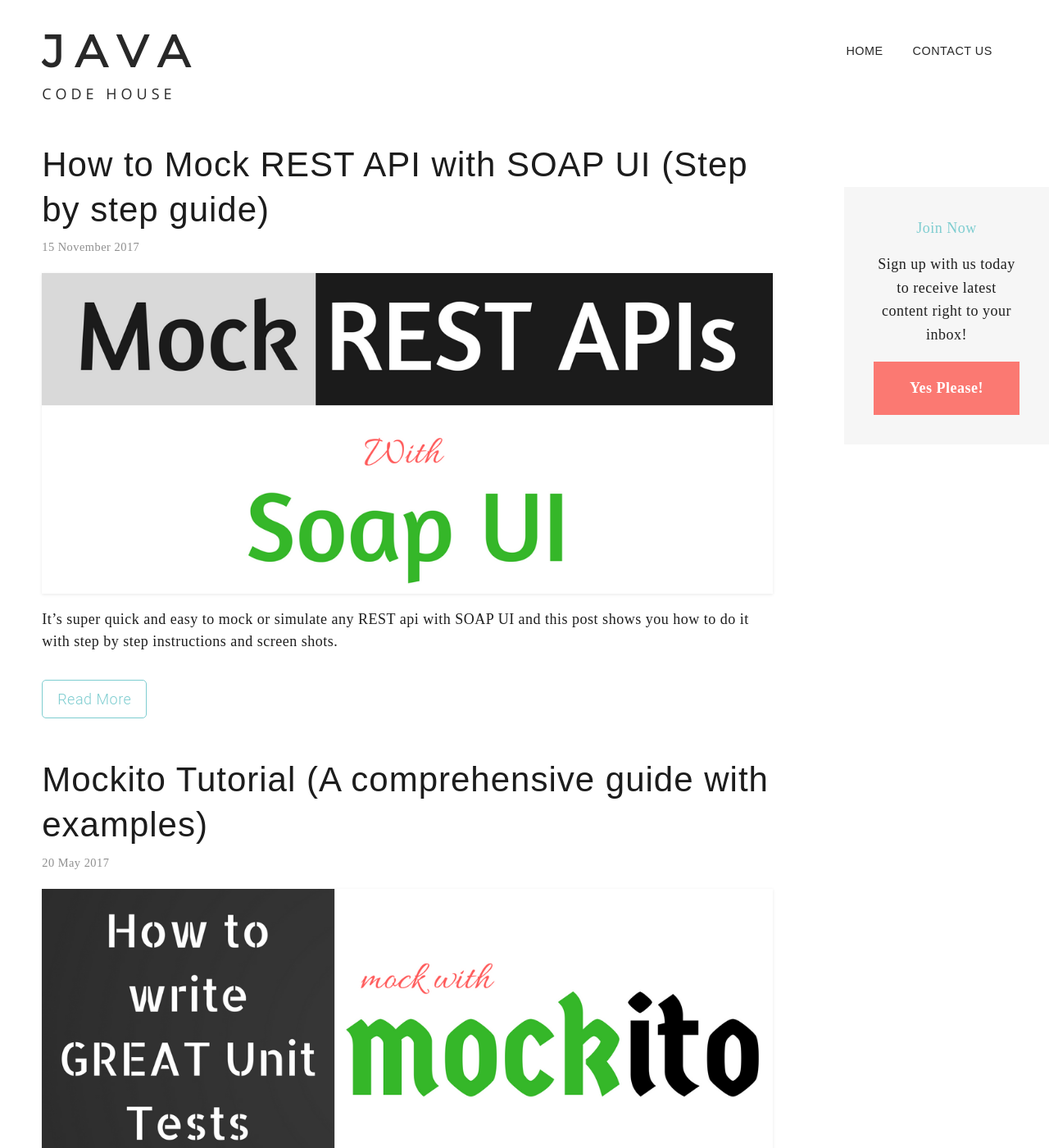
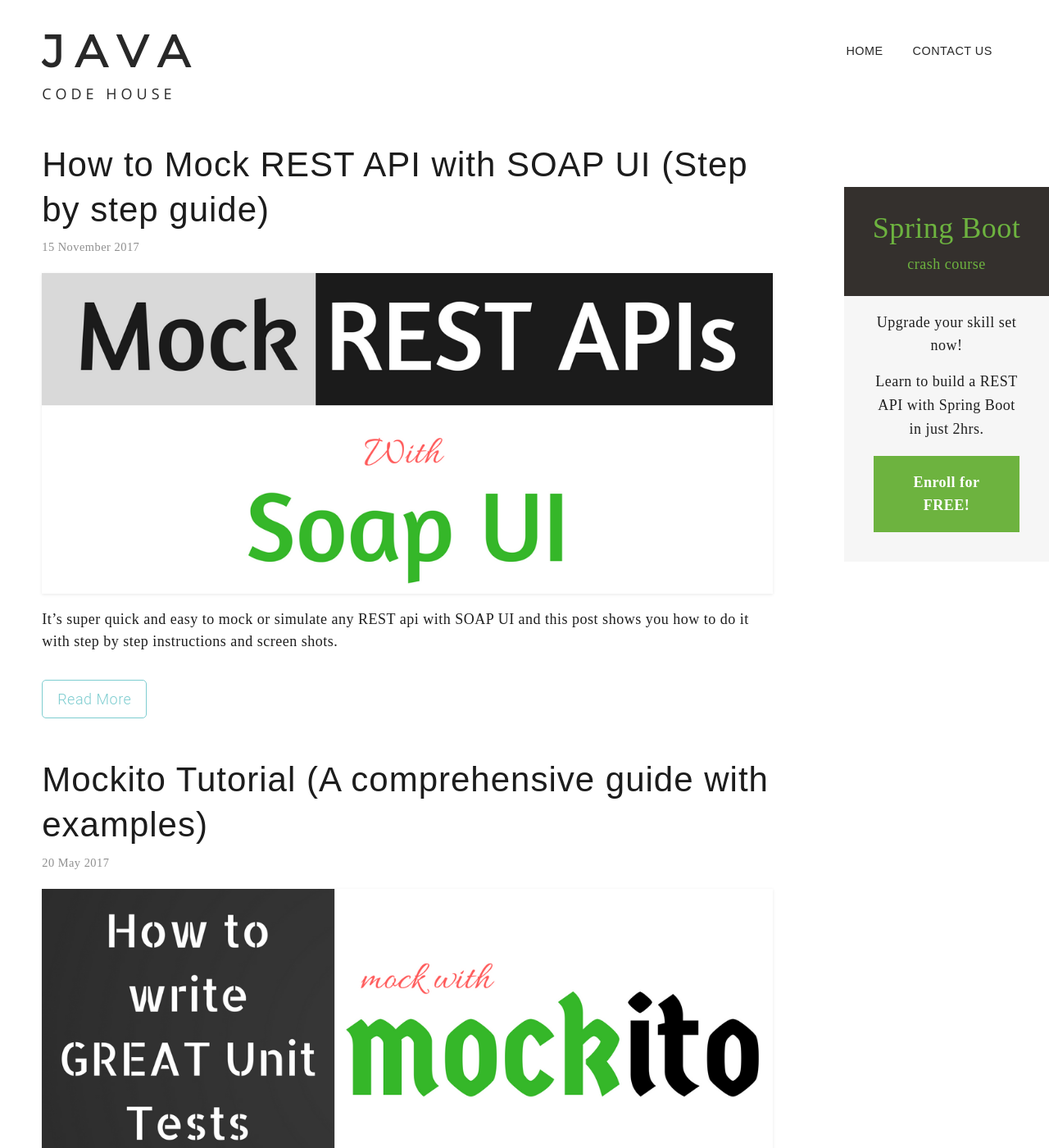
Before and after one commit to DiliniRajapaksha/DeveloperJournal, a Jekyll site: the page built from index.html, in a window 1280 px wide and 1400 px high. Shown: the whole window at 82% size. Built offline with Jekyll 4.4.1, drawn with Linux system fonts in a browser that asks for light colours; nearby versions of some CDN libraries.

Commit message:
spring boot course side bar ad

```diff
--- /dev/null
+++ b/_includes/ad.html
@@ -0,0 +1,13 @@
+<a href="https://javacodehouse-training.thinkific.com/courses/spring-boot">
+	<div class="ad">
+		<div class="ad-header">
+			<h2>Spring Boot</h2>
+	    	<h5>crash course</h5>
+    	</div>
+		<p style="font-weight: 400;">Upgrade your skill set now!</p>
+		<p>Learn to build a REST API with Spring Boot in just 2hrs.</p>
+		<div class="button">
+			Enroll for FREE!
+		</div>
+	</div>
+</a>
--- a/_includes/sidebar.html
+++ b/_includes/sidebar.html
@@ -1,7 +1,3 @@
 <div class="side-bar">
-{% if page.content-upgrade %}
-	{% include content-upgrade-aside.html %}
-{% else %}
-	{% include signup-aside.html %}
-{% endif %}
+{% include ad.html %}
 </div>
--- a/css/layout1.scss
+++ b/css/layout1.scss
@@ -392,6 +392,29 @@
     font-weight: bold;
  }
 
+ .ad{
+
+ 	.ad-header{
+ 		margin-left: -2em;
+	    margin-right: -2em;
+	    margin-top: -2em;
+	    padding-top: 2em;
+	    background: #34302d;
+	    padding-bottom: 0.5em;
+	    margin-bottom: 1em;
+	    color: #6db33f;
+
+	 	h2{
+	    	font-size: 2em;
+	 	}
+
+ 	}
+
+ }
+ .ad .button{
+	background-color: #6db33f;
+}
+
  @media only screen and (max-width : 960px) {
 
 	.side-bar{
```
Also changed, not shown: _drafts/2019-07-06-what-is-spring-boot.md (+4 -4 lines).
